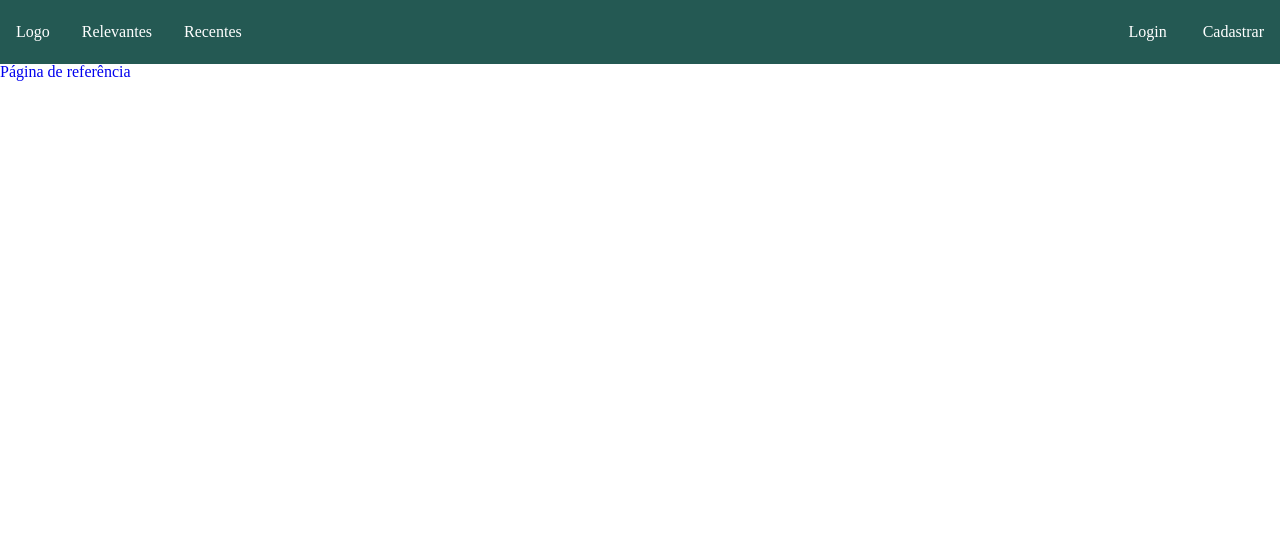
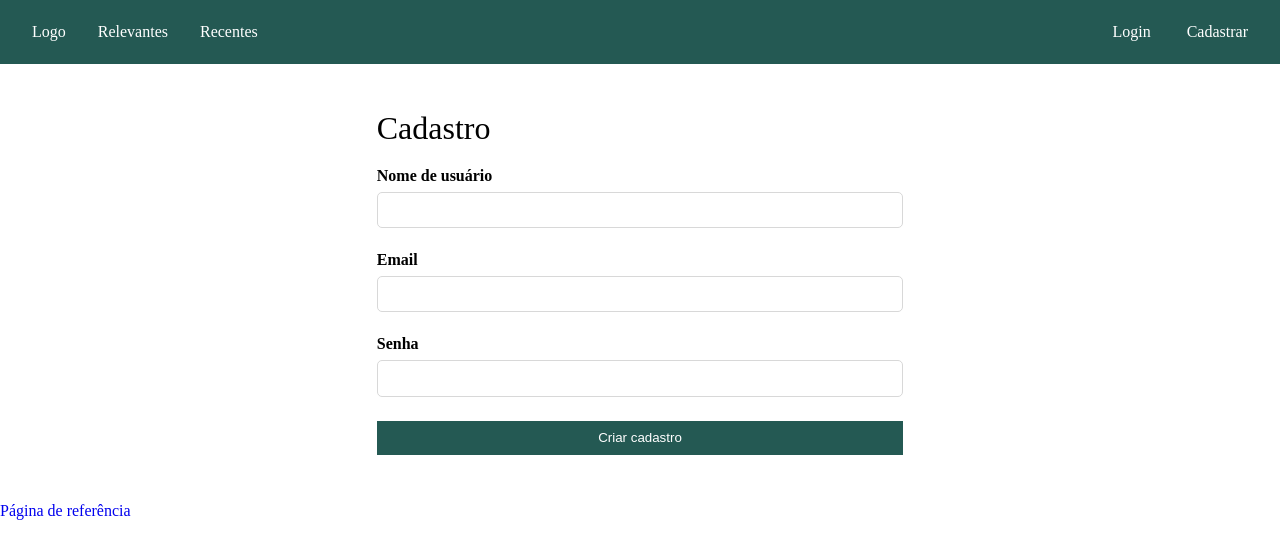
Before and after one commit to ezequielFaustino/register_form1, a plain HTML site: page index.html in a window 1280 px wide. Drawn offline with Linux system fonts and the light colour scheme.

Commit message:
estilos form finalizados

```diff
--- a/index.html
+++ b/index.html
@@ -28,6 +28,30 @@
     </nav>
   </header>
 
+  <main>
+    <form class="register">
+      <h1 class="register-title">Cadastro</h1>
+      <p class="register-field">
+        <label for="username">Nome de usuário</label>
+        <input type="text" id="username">
+      </p>
+
+      <p class="register-field">
+        <label for="email">Email</label>
+        <input type="text" id="email">
+      </p>
+
+      <p class="register-field">
+        <label for="password">Senha</label>
+        <input type="text" id="password">
+      </p>
+
+      <p>
+        <input type="submit" value="Criar cadastro" id="submit-btn">
+      </p>
+    </form>
+  </main>
+
   <footer>
     <a href="https://www.tabnews.com.br/cadastro" target="_blank">Página de referência</a>
   </footer>
--- a/sass/_mixins.sass
+++ b/sass/_mixins.sass
@@ -9,3 +9,19 @@
   display: flex
   align-items: center
   justify-content: center
+
+@mixin rounded-input
+  padding: .6rem 1rem
+  border: 1px solid variables.$secondary-color
+  border-radius: 5px
+
+@mixin submit-btn
+  padding: .6rem .3rem
+  min-width: 100%
+  border: none
+  background-color: variables.$bg-color
+  color: variables.$primary-color
+  cursor: pointer
+
+  &:hover
+    opacity: 0.9
--- a/sass/app.sass
+++ b/sass/app.sass
@@ -5,7 +5,7 @@
 .header
   display: flex
   justify-content: space-between
-  padding: 1.5rem 0
+  padding: 1.5rem 1rem
   background-color: variables.$bg-color
 
   a
@@ -21,3 +21,30 @@
   &-navbar
     ul
       @include mixins.flex-center
+
+main
+  @include mixins.container
+  @include mixins.flex-center
+
+.register
+  @include mixins.container
+  min-width: 45%
+
+  &-title
+    font-size: 2rem
+    margin-bottom: 1.5rem
+
+  &-field
+    display: flex
+    flex-direction: column
+    gap: .5rem
+    margin-bottom: 1.5rem
+
+    label
+      font-weight: bold
+
+    input
+      @include mixins.rounded-input
+
+  #submit-btn
+    @include mixins.submit-btn
```
Also changed, not shown: css/app.css, 1 other file.
